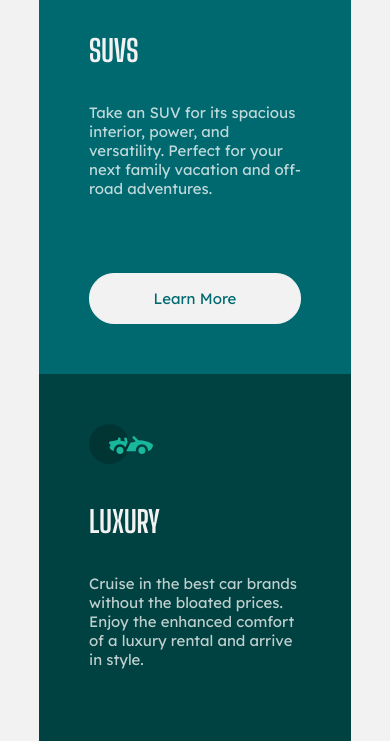
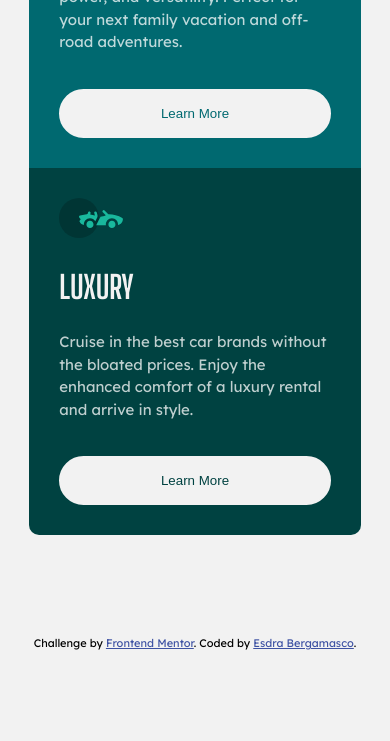
Before and after one commit to esdra00/3-column-preview-card-component, a plain HTML site: page index.html in a window 390 px wide. Shown: the part 668-1409 px from the top of the page. After the commit the page ends 1320 px from the top, so only its background shows below. Drawn offline with Linux system fonts and the light colour scheme.

Commit message:
added media-queries and removed redundant css

```diff
--- a/index.html
+++ b/index.html
@@ -2,11 +2,19 @@
 <html lang="en">
 	<head>
 		<meta charset="UTF-8" />
+		<meta http-equiv="X-UA-Compatible" content="IE=edge" />
 		<meta
 			name="viewport"
 			content="width=device-width, initial-scale=1.0"
 		/>
-		<!-- displays site properly based on user's device -->
+		<meta name="author" content="Esdra Bergamasco" />
+		<meta
+			name="description"
+			content="Front-End Metor challenge done by Esdra Bergamasco"
+		/>
+		<meta name="keywords" content="component,card,column" />
+		<meta name="theme-color" content="#FFFFFF" />
+		<meta name="robots" content="index, follow" />
 
 		<link
 			rel="icon"
--- a/style.css
+++ b/style.css
@@ -2,10 +2,15 @@
 	--brightOrange: hsl(31, 77%, 52%);
 	--darkCyan: hsl(184, 100%, 22%);
 	--veryDarkCyan: hsl(179, 100%, 13%);
-	--transparentWhite-paragraphs: hsla(0, 0%, 100%, 0.75);
-	--veryLightGray-background-headings-buttons: hsl(0, 0%, 95%);
-	--bigShouldersDisplay: "Big Shoulders Display", cursive;
-	--lexendDeca: "Lexend Deca", sans-serif;
+	--transparentWhite: hsla(0, 0%, 100%, 0.75); /* paragraphs */
+	--veryLightGray: hsl(0, 0%, 95%); /* background, heading, buttons */
+
+	--ff-heading: "Big Shoulders Display", cursive;
+	--ff-body: "Lexend Deca", sans-serif;
+
+	font-size: 15px;
+	font-weight: 400;
+	font-family: var(--ff-body);
 }
 * {
 	box-sizing: border-box;
@@ -15,20 +20,18 @@
 body {
 	min-height: 100vh;
 	width: 100vw;
-	background-color: var(--veryLightGray-background-headings-buttons);
-	position: relative;
 	display: flex;
 	flex-direction: column;
 	align-items: center;
 	justify-content: center;
+	line-height: 1.5;
+	background-color: var(--veryLightGray);
 }
 .card {
-	width: 70%;
-	/* position: absolute;
-	margin: auto;
-	inset: 0; */
+	width: 75vw;
 	display: flex;
-	border-radius: 15px;
+	border-radius: 10px;
+	overflow: hidden;
 }
 .cl {
 	flex: calc(100 / 3);
@@ -55,48 +58,68 @@ body {
 #cl-3 .cl-cta {
 	color: var(--veryDarkCyan);
 }
+
 .cl-title {
-	font-family: var(--bigShouldersDisplay);
+	margin: 35px 0;
+	text-transform: uppercase;
+	color: var(--veryLightGray);
 	font-weight: 700;
-	font-size: 20px;
-	color: var(--veryLightGray-background-headings-buttons);
-	text-transform: uppercase;
-	margin: 35px 0;
+	font-size: 1.4rem;
+	font-family: var(--ff-heading);
 }
+
 .cl-desc {
-	font-family: var(--lexendDeca);
-	font-weight: 400;
-	font-size: 15px;
-	color: var(--transparentWhite-paragraphs);
+	color: var(--transparentWhite);
 }
+
 .cl-cta {
 	padding: 15px;
 	border-radius: 25px;
-	border: 1px solid var(--veryLightGray-background-headings-buttons);
-	background-color: var(--veryLightGray-background-headings-buttons);
-	font-family: var(--lexendDeca);
-	font-family: var(--lexendDeca);
-	font-weight: 400;
-	font-size: 15px;
+	border: 2.5px solid var(--veryLightGray);
+	background-color: var(--veryLightGray);
 	margin-top: 75px;
 }
+
 #cl-1 .cl-cta:hover,
 #cl-2 .cl-cta:hover,
 #cl-3 .cl-cta:hover {
 	background-color: transparent;
-	color: var(--veryLightGray-background-headings-buttons);
+	color: var(--veryLightGray);
 }
+
 .attribution {
 	font-size: 11px;
 	text-align: center;
 }
+
 .attribution a {
 	color: hsl(228, 45%, 44%);
 }
-@media screen and (max-width: 900px) {
+
+@media (max-width: 424.999px) {
 	.card {
-		margin: 100px auto 100px;
-		width: 80%;
-		flex-direction: column;
+		width: 85%;
+	}
+	.cl {
+		padding: 30px;
+	}
+	.cl-title {
+		margin: 20px 0;
+	}
+	.cl-cta {
+		margin-top: 35px;
 	}
 }
+
+@media (min-width: 425px) and (max-width: 1024px) {
+	.card {
+		width: 60vw;
+	}
+}
+
+@media (max-width: 1024px) {
+	.card {
+		flex-direction: column;
+		margin: 100px auto 100px;
+	}
+}
```
